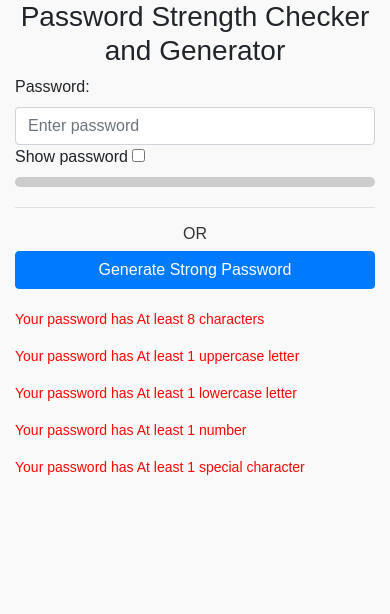
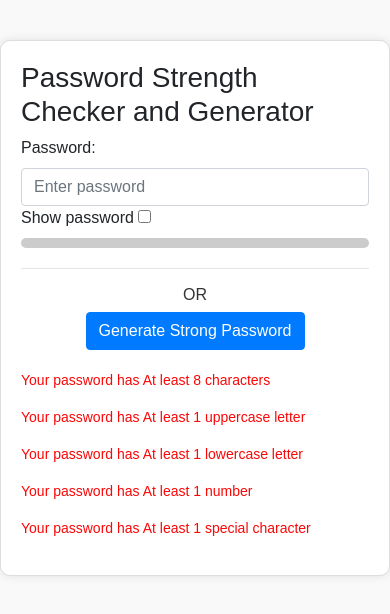
Before and after one commit to iamissifu/password_strength_checker, a plain HTML site: page index.html in a window 390 px wide. Drawn offline with nearby package versions, Linux system fonts and the light colour scheme.

Commit message:
undid responsive designs

```diff
--- a/index.html
+++ b/index.html
@@ -4,12 +4,11 @@
   <title>Password Strength Checker and Generator</title>
   <link rel="stylesheet" href="https://maxcdn.bootstrapcdn.com/bootstrap/4.0.0/css/bootstrap.min.css">
  <link rel="stylesheet" href="style.css">
+
 </head>
 <body>
-  <div class="container-fluid">
-    <div class="row justify-content-center">
-      <div class="col-md-6 col-sm-8 col-xs-12">
-        <h3 class="text-center">Password Strength Checker and Generator</h3>
+  <div class="container">
+    <h3>Password Strength Checker and Generator</h3>
     <form>
       <div class="form-group">
         <label for="password">Password:</label>
@@ -22,9 +21,9 @@
         <div id="password-alert"></div>
       </div>
       <hr>
-          <h6 class="text-center">OR</h6>
+      <h6>OR</h6>
       <div class="form-group text-center">
-            <button type="button" class="btn btn-primary btn-block" onclick="generateStrongPassword()">Generate Strong Password</button>
+        <button type="button" class="btn btn-primary " onclick="generateStrongPassword()">Generate Strong Password</button>
       </div>
       <div class="password-policies">
         <p id="policy-length" class="password-policy">Your password has At least 8 characters</p>
@@ -35,8 +34,6 @@
       </div>
     </form>
   </div>
-    </div>
-  </div>
 
   <script src="script.js"></script>
 </body>
```
Lines whose indentation alone changed are shown as unchanged.
